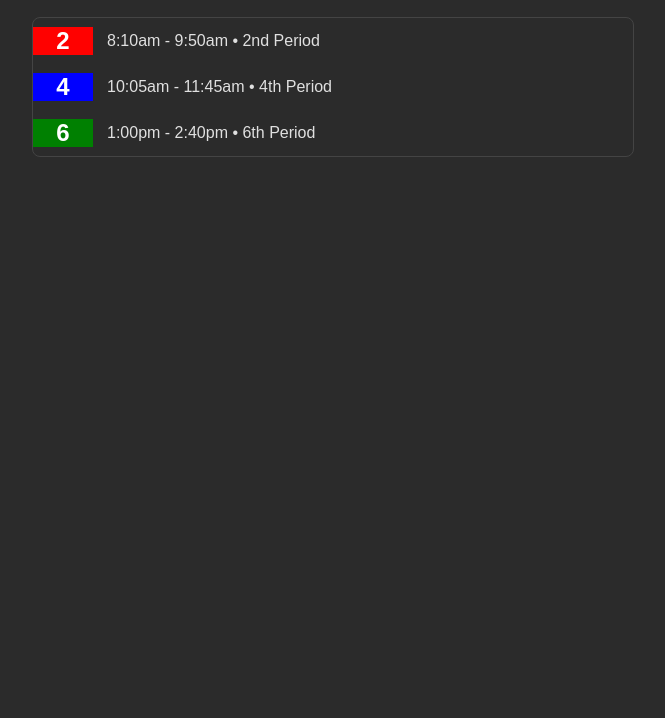
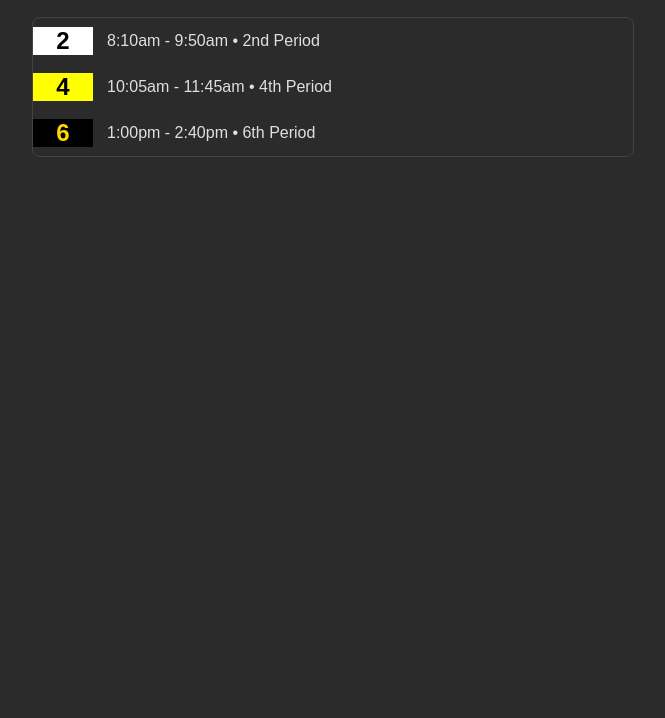
Before and after one commit to MJHalling/block246, a plain HTML site: page index.html in a window 1280 px wide. Shown: the part 82-800 px from the top of the page, without its empty margins (307-972 px from the left). Drawn offline with Linux system fonts and the light colour scheme.

Commit message:
Update index.html

```diff
--- a/index.html
+++ b/index.html
@@ -31,7 +31,7 @@
   .schedule {
     max-width: 600px;
     margin: 0 auto 40px;
-    border: 1px solid #444;
+    border: 1px solid #444; /* outer border stays */
     border-radius: 8px;
     overflow: hidden;
   }
@@ -40,6 +40,7 @@
     align-items: center;
     padding: 0;
     transition: background-color 0.3s ease;
+    /* removed border-bottom to drop row dividers */
   }
   .num-col {
     width: 60px;
@@ -69,11 +70,11 @@
   <div class="schedule" id="schedule"></div>
 
 <script>
-const blocks = [
-  { num: "2", label: "2nd Period", start: "8:10 AM", end: "9:50 AM", silk: "#FF0100", numText: "#FFF" },
-  { num: "4", label: "4th Period", start: "10:05 AM", end: "11:45 AM", silk: "#0000FF", numText: "#FFF" },
-  { num: "6", label: "6th Period", start: "1:00 PM", end: "2:40 PM", silk: "#008001", numText: "#FFF" }
-];
+  const blocks = [
+    { num: "2", label: "2nd Period", start: "8:10 AM", end: "9:50 AM", silk: "#FFFFFF", numText: "#000" },
+    { num: "4", label: "4th Period", start: "10:05 AM", end: "11:45 AM", silk: "#FFFF00", numText: "#000" },
+    { num: "6", label: "6th Period", start: "1:00 PM", end: "2:40 PM", silk: "#000000", numText: "#FFD700" }
+  ];
 
   function getCurrentTimeInSeconds() {
     const now = new Date();
@@ -159,10 +160,7 @@ const blocks = [
     });
   }
 
-  setInterval(() => {
-    document.body.dataset.ping = Date.now();
-  }, 120000);
-
+  setInterval(() => { document.body.dataset.ping = Date.now(); }, 120000);
   setInterval(renderSchedule, 1000);
   setInterval(updateSubtitle, 1000);
   renderSchedule();
```
